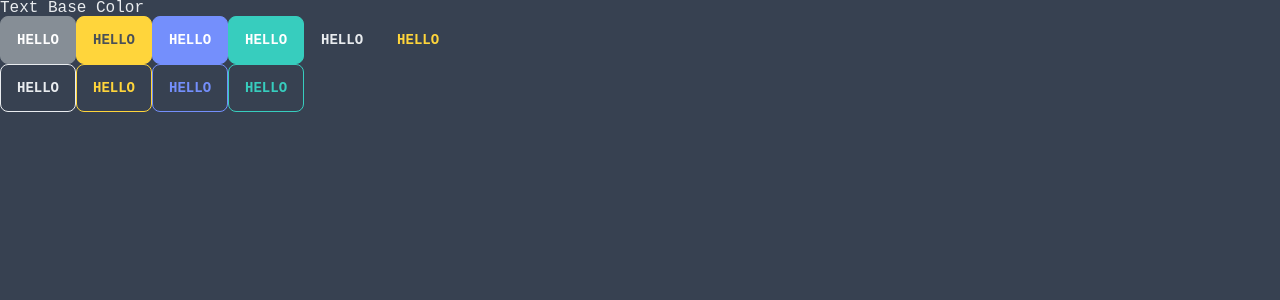
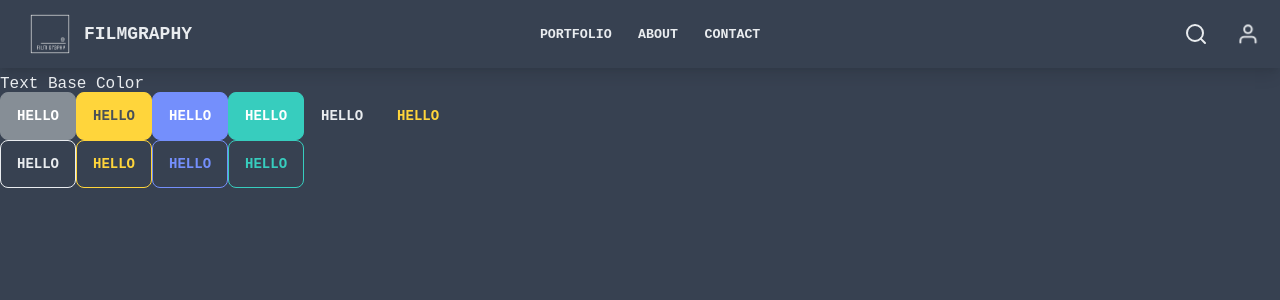
Before and after one commit to wacav/filmgraphy, a Next.js app: page / in a window 1280 px wide. Shown: the top 300 px of the page. Built offline with nearby package versions, Linux system fonts and the light colour scheme; a web font is replaced by a local one.

Commit message:
feat: header

```diff
--- a/pages/index.tsx
+++ b/pages/index.tsx
@@ -1,8 +1,11 @@
+import LayoutHeader from '@common/Layout/Header';
 import type { NextPage } from 'next';
 
 const Home: NextPage = () => {
   return (
     <div>
+      <LayoutHeader />
+
       <p>Text Base Color</p>
       <div>
         <button className="btn">hello</button>
--- /dev/null
+++ b/src/common/Layout/Header.tsx
@@ -0,0 +1,38 @@
+import Logo from '@public/assets/logo_transparent.png';
+import { Feather } from '@type/icon';
+import { Image, Link } from '@type/next';
+
+const LayoutHeader = () => {
+  return (
+    <div className="navbar mb-2 shadow-lg bg-transparent">
+      <div className="px-2 mx-2 navbar-start">
+        <Link href="/">
+          <Image src={Logo} alt="LOGO" height={52} width={52} className="cursor-pointer" />
+        </Link>
+        <Link href="/">
+          <span className="text-lg font-bold uppercase ml-2 cursor-pointer">Filmgraphy</span>
+        </Link>
+      </div>
+      <div className="hidden px-2 mx-2 navbar-center lg:flex">
+        <div className="flex items-stretch">
+          <a className="btn btn-ghost btn-sm rounded-btn">Portfolio</a>
+          <a className="btn btn-ghost btn-sm rounded-btn">About</a>
+          <a className="btn btn-ghost btn-sm rounded-btn">Contact</a>
+        </div>
+      </div>
+      <div className="navbar-end">
+        <button className="btn btn-square btn-ghost">
+          <Feather.FiSearch size={24} />
+        </button>
+        <button className="btn btn-square btn-ghost hidden lg:flex ml-1">
+          <Feather.FiUser size={24} />
+        </button>
+        <button className="btn btn-square btn-ghost lg:hidden ml-1">
+          <Feather.FiMenu size={24} />
+        </button>
+      </div>
+    </div>
+  );
+};
+
+export default LayoutHeader;
--- /dev/null
+++ b/src/type/icon.ts
@@ -0,0 +1 @@
+export * as Feather from 'react-icons/fi';
--- /dev/null
+++ b/src/type/next.ts
@@ -0,0 +1,2 @@
+export { default as Image } from 'next/image';
+export { default as Link } from 'next/link';
```
Also changed, not shown: public/assets/logo_transparent.png (added).
